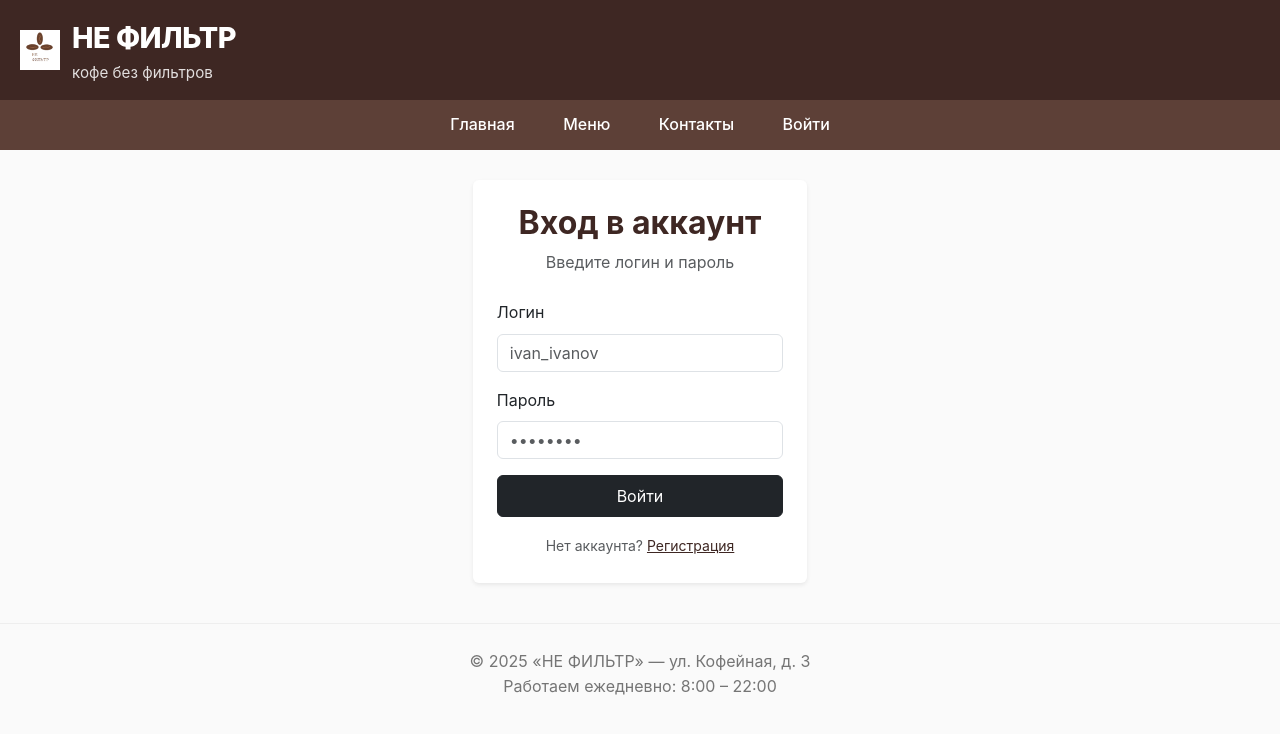
After one commit to gylixa/coffee, a Django app: page /login/ in a window 1280 px wide. The commit adds this page. Shown: the top 734 px of the page. Run offline with Django 5.2, Linux system fonts and the light colour scheme.

Commit message:
добавление страницы входа

```diff
--- a/coffee/coffee/forms.py
+++ b/coffee/coffee/forms.py
@@ -9,7 +9,7 @@ class CustomUserCreationForm(UserCreationForm):
         label='Пароль',
         widget=forms.PasswordInput(attrs={'class': 'form-control'}),
         min_length=6,
-        help_text='Не менее 6 символов.'
+        help_text='Не менее 8 символов.'
     )
     password2 = forms.CharField(
         label='Повторите пароль',
--- a/coffee/coffee/settings.py
+++ b/coffee/coffee/settings.py
@@ -128,3 +128,7 @@ AUTH_USER_MODEL = 'main.CustomUser'
 
 LOGIN_REDIRECT_URL = '/'
 LOGOUT_REDIRECT_URL = '/'
+
+LANGUAGE_CODE = 'ru-ru'
+USE_I18N = True
+USE_L10N = True
--- a/coffee/coffee/templates/base.html
+++ b/coffee/coffee/templates/base.html
@@ -127,7 +127,7 @@
         {% if user.is_authenticated %}
             <div class="user-info">
                 👋 {{ user.fio|truncatechars:15 }}
-                <a href="{% url 'logout' %}">Выйти</a>
+                <a href="">Выйти</a>
             </div>
         {% endif %}
     </header>
--- a/coffee/coffee/templates/home.html
+++ b/coffee/coffee/templates/home.html
@@ -22,12 +22,12 @@
         <h3 style="color: #3E2723;">🔐 Для клиентов</h3>
         <p>Личный кабинет, история заказов, бонусы.</p>
         {% if user.is_authenticated %}
-            <p>Вы уже вошли как <strong>{{ user.fio }}</strong>.</p>
+            <p>Вы уже вошли как <strong>{{ user.username }}</strong>.</p>
             <a href="#" style="display: inline-block; background: #5D4037; color: white; padding: 8px 20px; text-decoration: none; border-radius: 4px;">Мой кабинет</a>
         {% else %}
             <p>Зарегистрируйтесь — и получите <strong>+100 бонусов</strong> за первый заказ!</p>
             <div style="margin-top: 15px;">
-                <a href="#" style="display: inline-block; background: #8D6E63; color: white; padding: 8px 15px; text-decoration: none; border-radius: 4px; margin-right: 8px;">Войти</a>
+                <a href="{% url 'login' %}" style="display: inline-block; background: #8D6E63; color: white; padding: 8px 15px; text-decoration: none; border-radius: 4px; margin-right: 8px;">Войти</a>
                 <a href="{% url 'register' %}" style="display: inline-block; background: #3E2723; color: white; padding: 8px 15px; text-decoration: none; border-radius: 4px;">Регистрация</a>
             </div>
         {% endif %}
@@ -76,7 +76,7 @@
                     <div class="carousel-caption d-none d-md-block">
                         <h5>Не просто кофе</h5>
                         <p>Пространство, где можно работать, встречаться или просто помолчать.</p>
-                        <a href="" class="btn btn-light mt-3">→ Войти / Регистрация</a>
+                        <a href="{% url 'login' %}" class="btn btn-light mt-3">→ Войти</a>
                     </div>
                 </div>
 
--- /dev/null
+++ b/coffee/coffee/templates/login.html
@@ -0,0 +1,73 @@
+
+{% extends "base.html" %}
+
+{% block title %}Вход — НЕ ФИЛЬТР{% endblock %}
+
+{% block content %}
+<div class="container mt-4">
+    <div class="row justify-content-center">
+        <div class="col-md-6 col-lg-5">
+            <div class="card shadow-sm border-0">
+                <div class="card-body p-4">
+                    <div class="text-center mb-4">
+                        <h2 class="fw-bold" style="color: #3E2723;">Вход в аккаунт</h2>
+                        <p class="text-muted">Введите логин и пароль</p>
+                    </div>
+
+                    {% if messages %}
+                        {% for message in messages %}
+                            <div class="alert alert-{{ message.tags }} alert-dismissible fade show" role="alert">
+                                {{ message }}
+                                <button type="button" class="btn-close" data-bs-dismiss="alert"></button>
+                            </div>
+                        {% endfor %}
+                    {% endif %}
+
+                    <form method="post">
+                        {% csrf_token %}
+
+                        <!-- Логин -->
+                        <div class="mb-3">
+                            <label for="id_username" class="form-label">Логин</label>
+                            <input type="text"
+                                   name="username"
+                                   class="form-control {% if form.username.errors %}is-invalid{% endif %}"
+                                   id="id_username"
+                                   placeholder="ivan_ivanov"
+                                   required>
+                            {% if form.username.errors %}
+                                <div class="invalid-feedback">{{ form.username.errors|first }}</div>
+                            {% endif %}
+                        </div>
+
+                        <!-- Пароль -->
+                        <div class="mb-3">
+                            <label for="id_password" class="form-label">Пароль</label>
+                            <input type="password"
+                                   name="password"
+                                   class="form-control {% if form.password.errors %}is-invalid{% endif %}"
+                                   id="id_password"
+                                   placeholder="••••••••"
+                                   required>
+                            {% if form.password.errors %}
+                                <div class="invalid-feedback">{{ form.password.errors|first }}</div>
+                            {% endif %}
+                        </div>
+
+                        <!-- Кнопка -->
+                        <button type="submit" class="btn btn-dark w-100 py-2">
+                             Войти
+                        </button>
+                    </form>
+
+                    <div class="text-center mt-3">
+                        <small class="text-muted">
+                            Нет аккаунта? <a href="{% url 'register' %}" style="color: #3E2723;">Регистрация</a>
+                        </small>
+                    </div>
+                </div>
+            </div>
+        </div>
+    </div>
+</div>
+{% endblock %}
--- a/coffee/coffee/templates/nav.html
+++ b/coffee/coffee/templates/nav.html
@@ -7,6 +7,6 @@
         <a href="#">Мой кабинет</a>
         <a href="#">Мои заказы</a>
     {% else %}
-        <a href="#">Войти/Регистрация</a>
+        <a href="{% url 'login' %}">Войти</a>
     {% endif %}
 </nav>
--- a/coffee/coffee/templates/register.html
+++ b/coffee/coffee/templates/register.html
@@ -1,4 +1,4 @@
-<!-- cafe/templates/register.html -->
+
 {% extends "base.html" %}
 
 {% block title %}Регистрация — НЕ ФИЛЬТР{% endblock %}
@@ -106,7 +106,7 @@
 
                     <div class="text-center mt-3">
                         <small class="text-muted">
-                            Уже есть аккаунт? <a href="" style="color: #3E2723;">Войти</a>
+                            Уже есть аккаунт? <a href="{% url 'login' %}" style="color: #3E2723;">Войти</a>
                         </small>
                     </div>
                 </div>
--- a/coffee/coffee/urls.py
+++ b/coffee/coffee/urls.py
@@ -15,13 +15,15 @@ Including another URLconf
     2. Add a URL to urlpatterns:  path('blog/', include('blog.urls'))
 """
 from django.contrib import admin
+from django.contrib.auth.views import LoginView, LogoutView
 from django.urls import path
 from main import views
-
+from main.views import CustomLoginView
 urlpatterns = [
     path('admin/', admin.site.urls),
     path('', views.home, name='home'),
     path('menu/', views.menu, name='menu'),
     path('contacts/', views.contacts, name='contacts'),
     path('register/', views.register_view, name='register'),
+    path('login/', CustomLoginView.as_view(), name='login'),
 ]
--- a/coffee/main/views.py
+++ b/coffee/main/views.py
@@ -5,6 +5,7 @@ from django.conf import settings
 from django.shortcuts import render, redirect
 from django.contrib.auth import login
 from coffee.forms import CustomUserCreationForm
+from django.contrib.auth.views import LoginView
 
 def home(request):
     return render(request, 'home.html')
@@ -35,3 +36,19 @@ def register_view(request):
         form = CustomUserCreationForm()
 
     return render(request, 'register.html', {'form': form})
+
+class CustomLoginView(LoginView):
+    template_name = 'login.html'
+    redirect_authenticated_user = True
+
+    def form_invalid(self, form):
+        # Перехватываем ошибки и заменяем на русские
+        for field in form.errors:
+            for error in form.errors[field]:
+                if "username" in error.lower() or "password" in error.lower():
+                    messages.error(self.request, "Неверный логин или пароль.")
+                elif "inactive" in error.lower():
+                    messages.error(self.request, "Ваш аккаунт не активирован.")
+                else:
+                    messages.error(self.request, "Ошибка при входе. Проверьте данные.")
+        return super().form_invalid(form)
```
Also changed, not shown: coffee/db.sqlite3.
